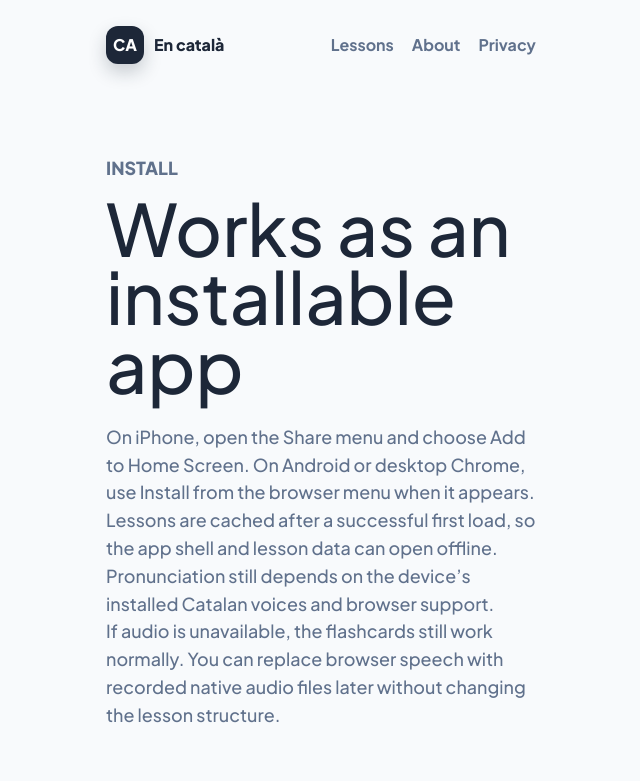
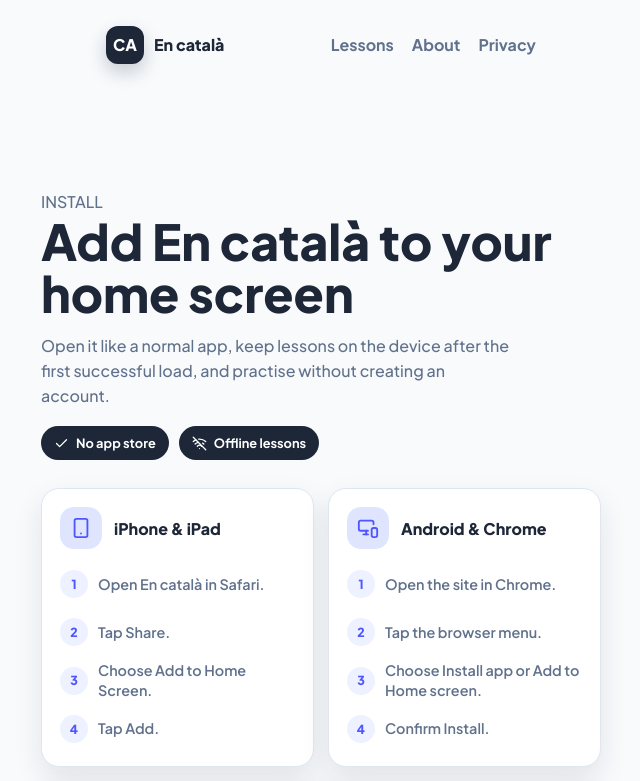
Before and after one commit to gerardburgues/en-catala, a Next.js app: page /install in a window 1280 px wide. Shown: the top 781 px of the page, without its empty margins (319-959 px from the left). Built offline with nearby package versions, Linux system fonts and the light colour scheme.

Commit message:
feat: improve install page

```diff
--- a/src/app/globals.css
+++ b/src/app/globals.css
@@ -882,6 +882,161 @@ footer a {
   font-size: 1.12rem;
 }
 
+.install-panel {
+  width: min(560px, 100%);
+  margin: 0 auto;
+  padding: 18px 0 64px;
+}
+
+.install-hero {
+  margin: 44px 0 28px;
+}
+
+.install-hero h1 {
+  margin: 0;
+  max-width: 520px;
+  font-size: clamp(2rem, 10vw, 3.1rem);
+  font-weight: 800;
+  line-height: 1.06;
+}
+
+.install-hero p {
+  max-width: 470px;
+  margin: 14px 0 0;
+  color: var(--muted);
+  font-size: 1rem;
+  font-weight: 500;
+  line-height: 1.55;
+}
+
+.install-badges {
+  display: flex;
+  flex-wrap: wrap;
+  gap: 10px;
+  margin-top: 18px;
+}
+
+.install-badges span,
+.install-card-head > span,
+.note-icon {
+  display: inline-flex;
+  align-items: center;
+  justify-content: center;
+}
+
+.install-badges span {
+  gap: 7px;
+  min-height: 34px;
+  padding: 0 13px;
+  border-radius: 999px;
+  background: var(--ink);
+  color: white;
+  font-size: 0.8rem;
+  font-weight: 700;
+}
+
+.install-card-grid {
+  display: grid;
+  gap: 14px;
+}
+
+.install-card,
+.install-note-panel {
+  border: 1px solid var(--line);
+  border-radius: 18px;
+  background: var(--card);
+  box-shadow: var(--shadow);
+}
+
+.install-card {
+  padding: 18px;
+}
+
+.install-card-head {
+  display: flex;
+  align-items: center;
+  gap: 12px;
+  margin-bottom: 16px;
+}
+
+.install-card-head > span,
+.note-icon {
+  width: 42px;
+  height: 42px;
+  flex: 0 0 auto;
+  border-radius: 14px;
+  background: var(--gold);
+  color: var(--blue);
+}
+
+.install-card h2,
+.install-note-panel h2 {
+  margin: 0;
+  color: var(--ink);
+  font-size: 1rem;
+  font-weight: 800;
+  line-height: 1.2;
+}
+
+.install-steps {
+  display: grid;
+  gap: 10px;
+  margin: 0;
+  padding: 0;
+  list-style: none;
+}
+
+.install-steps li {
+  display: grid;
+  grid-template-columns: 28px 1fr;
+  gap: 10px;
+  align-items: center;
+  min-height: 38px;
+  color: var(--muted);
+  font-size: 0.9rem;
+  font-weight: 600;
+  line-height: 1.35;
+}
+
+.install-steps li span {
+  display: grid;
+  width: 28px;
+  height: 28px;
+  place-items: center;
+  border-radius: 999px;
+  background: #eef1ff;
+  color: var(--blue);
+  font-size: 0.78rem;
+  font-weight: 800;
+}
+
+.install-note-panel {
+  display: grid;
+  gap: 16px;
+  margin-top: 14px;
+  padding: 18px;
+}
+
+.install-note-panel > div {
+  display: grid;
+  grid-template-columns: 42px 1fr;
+  gap: 12px;
+  align-items: start;
+}
+
+.install-note-panel .note-icon {
+  grid-row: 1 / span 2;
+}
+
+.install-note-panel p {
+  grid-column: 2;
+  margin: 5px 0 0;
+  color: var(--muted);
+  font-size: 0.88rem;
+  font-weight: 500;
+  line-height: 1.5;
+}
+
 @media (min-width: 760px) {
   .navlinks {
     display: flex;
@@ -909,6 +1064,14 @@ footer a {
   footer {
     align-items: center;
   }
+
+  .install-panel {
+    padding-top: 28px;
+  }
+
+  .install-card-grid {
+    grid-template-columns: 1fr 1fr;
+  }
 }
 
 @media (min-width: 1040px) {
--- a/src/app/install/page.tsx
+++ b/src/app/install/page.tsx
@@ -1,4 +1,5 @@
 import Link from "next/link";
+import { Check, Download, MonitorSmartphone, Share, Smartphone, WifiOff } from "lucide-react";
 
 export const metadata = {
   title: "Install · En català",
@@ -9,22 +10,66 @@ export default function InstallPage() {
   return (
     <main className="content-page">
       <PageNav />
-      <article className="content-panel">
+      <section className="install-panel">
+        <div className="install-hero">
           <p className="eyebrow">Install</p>
-        <h1>Works as an installable app</h1>
+          <h1>Add En català to your home screen</h1>
           <p>
-          On iPhone, open the Share menu and choose Add to Home Screen. On Android or desktop Chrome, use Install from
-          the browser menu when it appears.
+            Open it like a normal app, keep lessons on the device after the first successful load, and practise without
+            creating an account.
           </p>
+          <div className="install-badges" aria-label="Install benefits">
+            <span><Check size={15} /> No app store</span>
+            <span><WifiOff size={15} /> Offline lessons</span>
+          </div>
+        </div>
+
+        <div className="install-card-grid">
+          <article className="install-card">
+            <div className="install-card-head">
+              <span><Smartphone size={22} /></span>
+              <h2>iPhone & iPad</h2>
+            </div>
+            <ol className="install-steps">
+              <li><span>1</span>Open En català in Safari.</li>
+              <li><span>2</span>Tap Share.</li>
+              <li><span>3</span>Choose Add to Home Screen.</li>
+              <li><span>4</span>Tap Add.</li>
+            </ol>
+          </article>
+
+          <article className="install-card">
+            <div className="install-card-head">
+              <span><MonitorSmartphone size={22} /></span>
+              <h2>Android & Chrome</h2>
+            </div>
+            <ol className="install-steps">
+              <li><span>1</span>Open the site in Chrome.</li>
+              <li><span>2</span>Tap the browser menu.</li>
+              <li><span>3</span>Choose Install app or Add to Home screen.</li>
+              <li><span>4</span>Confirm Install.</li>
+            </ol>
+          </article>
+        </div>
+
+        <aside className="install-note-panel" aria-label="Offline and audio notes">
+          <div>
+            <span className="note-icon"><Download size={20} /></span>
+            <h2>Works offline after first load</h2>
             <p>
-          Lessons are cached after a successful first load, so the app shell and lesson data can open offline.
-          Pronunciation still depends on the device’s installed Catalan voices and browser support.
+              The app shell and lesson data are cached in this browser. Progress stays on this device in local storage.
             </p>
+          </div>
+          <div>
+            <span className="note-icon"><Share size={20} /></span>
+            <h2>Audio uses device voices</h2>
             <p>
-          If audio is unavailable, the flashcards still work normally. You can replace browser speech with recorded
-          native audio files later without changing the lesson structure.
+              Pronunciation depends on installed Catalan voices and browser support. Flashcards still work if speech is
+              unavailable.
             </p>
-      </article>
+          </div>
+        </aside>
+      </section>
     </main>
   );
 }
```
Lines whose indentation alone changed are shown as unchanged.
